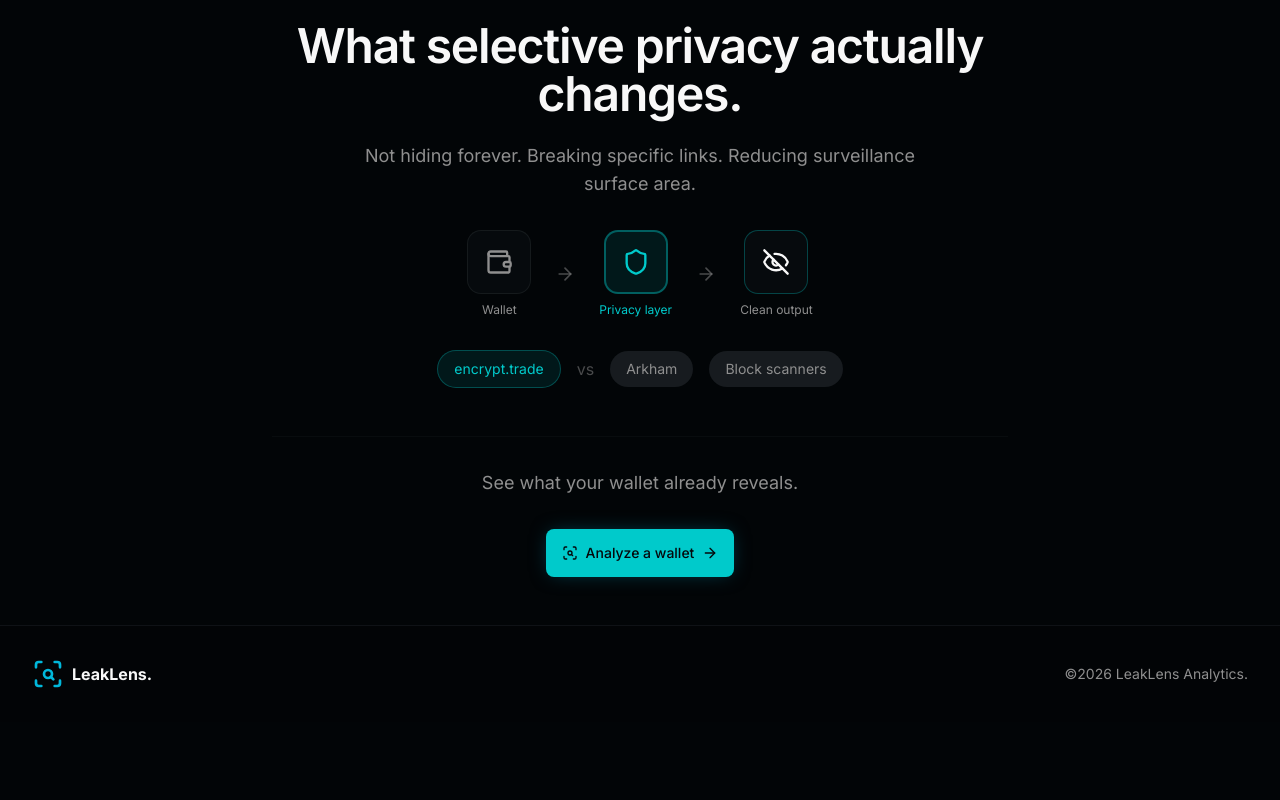
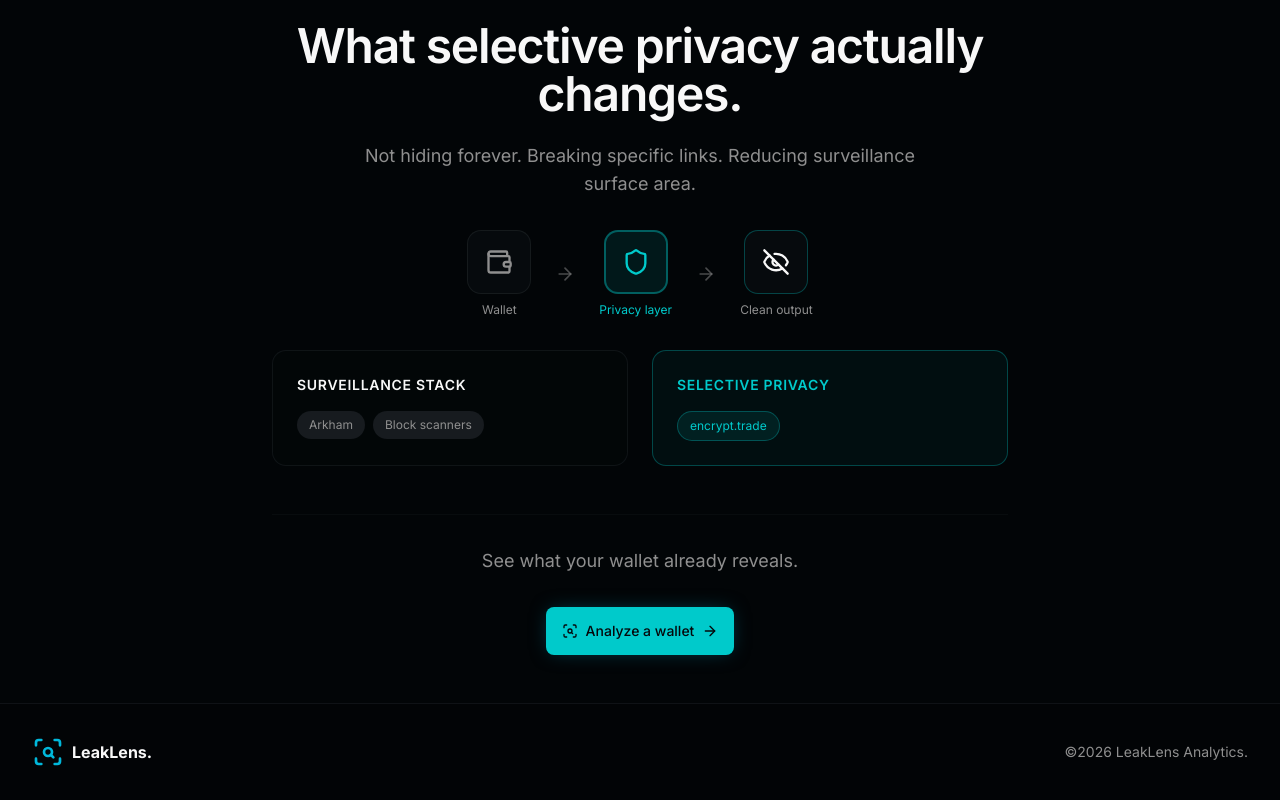
Before and after one commit to MatthewSullivn/LeakLens, a Next.js app in the folder frontend/: page /learn in a window 1280 px wide. Shown: the part 2993-3793 px from the top of the page. Before the commit the page ends 3715 px from the top, so only its background shows below. Built offline with nearby package versions, Linux system fonts and the light colour scheme.

Commit message:
fixed buttons

```diff
--- a/frontend/components/learn/privacy-story.tsx
+++ b/frontend/components/learn/privacy-story.tsx
@@ -446,23 +446,39 @@
           </div>
         </div>
 
-        {/* Mentions */}
-        <div className="flex flex-wrap items-center justify-center gap-4 mt-8 mb-8">
+        {/* Comparison: Surveillance stack vs Selective privacy */}
+        <div className="grid grid-cols-1 md:grid-cols-2 gap-6 mt-8 mb-8">
+          {/* Left: Surveillance stack */}
+          <div className="p-6 rounded-xl bg-card/30 border border-border/40">
+            <h3 className="text-sm font-semibold text-foreground mb-4 uppercase tracking-wider">
+              Surveillance stack
+            </h3>
+            <div className="flex flex-wrap gap-2">
+              <span className="px-3 py-1.5 rounded-full bg-muted text-xs text-muted-foreground">
+                Arkham
+              </span>
+              <span className="px-3 py-1.5 rounded-full bg-muted text-xs text-muted-foreground">
+                Block scanners
+              </span>
+            </div>
+          </div>
+
+          {/* Right: Selective privacy */}
+          <div className="p-6 rounded-xl bg-primary/5 border border-primary/30">
+            <h3 className="text-sm font-semibold text-primary mb-4 uppercase tracking-wider">
+              Selective privacy
+            </h3>
+            <div className="flex flex-wrap gap-2">
               <a
                 href="https://encrypt.trade"
                 target="_blank"
                 rel="noopener noreferrer"
-            className="px-4 py-2 rounded-full bg-primary/10 border border-primary/30 text-sm text-primary hover:bg-primary/20 transition-colors"
+                className="px-3 py-1.5 rounded-full bg-primary/10 border border-primary/30 text-xs text-primary hover:bg-primary/20 transition-colors"
               >
                 encrypt.trade
               </a>
-          <span className="text-muted-foreground/50">vs</span>
-          <span className="px-4 py-2 rounded-full bg-muted text-sm text-muted-foreground">
-            Arkham
-          </span>
-          <span className="px-4 py-2 rounded-full bg-muted text-sm text-muted-foreground">
-            Block scanners
-          </span>
+            </div>
+          </div>
         </div>
 
         {/* Final CTA */}
```
Lines whose indentation alone changed are shown as unchanged.
